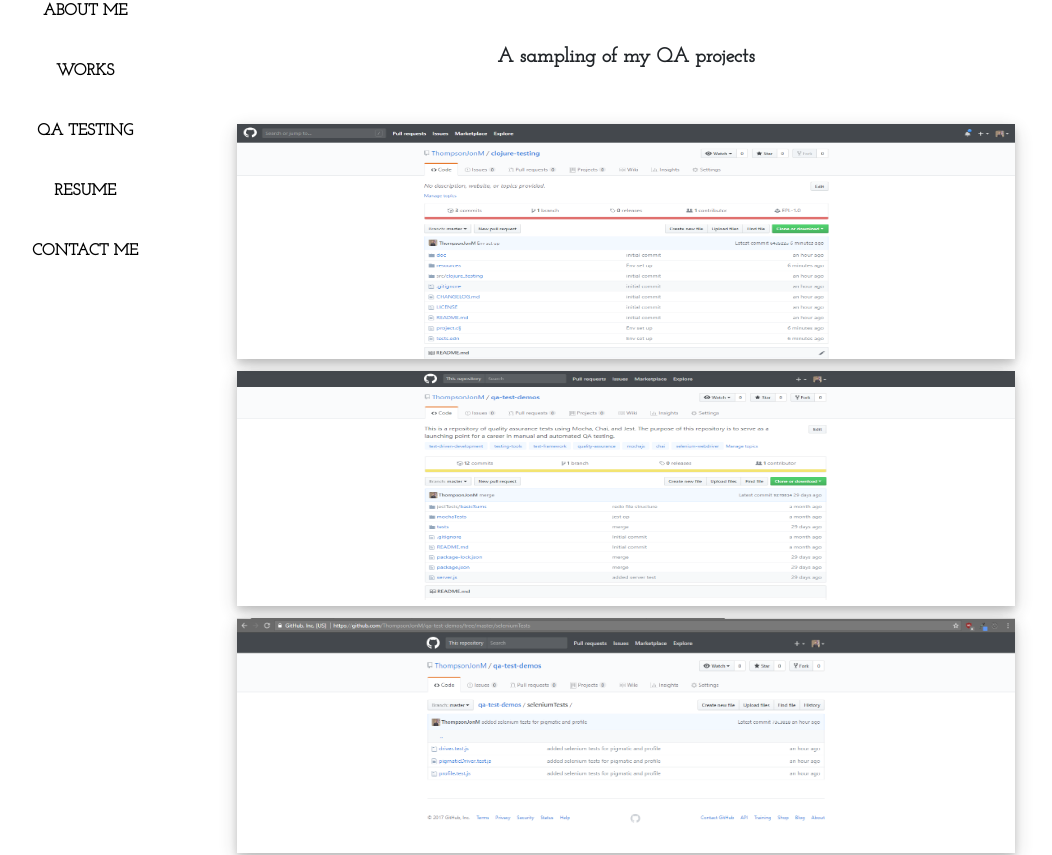
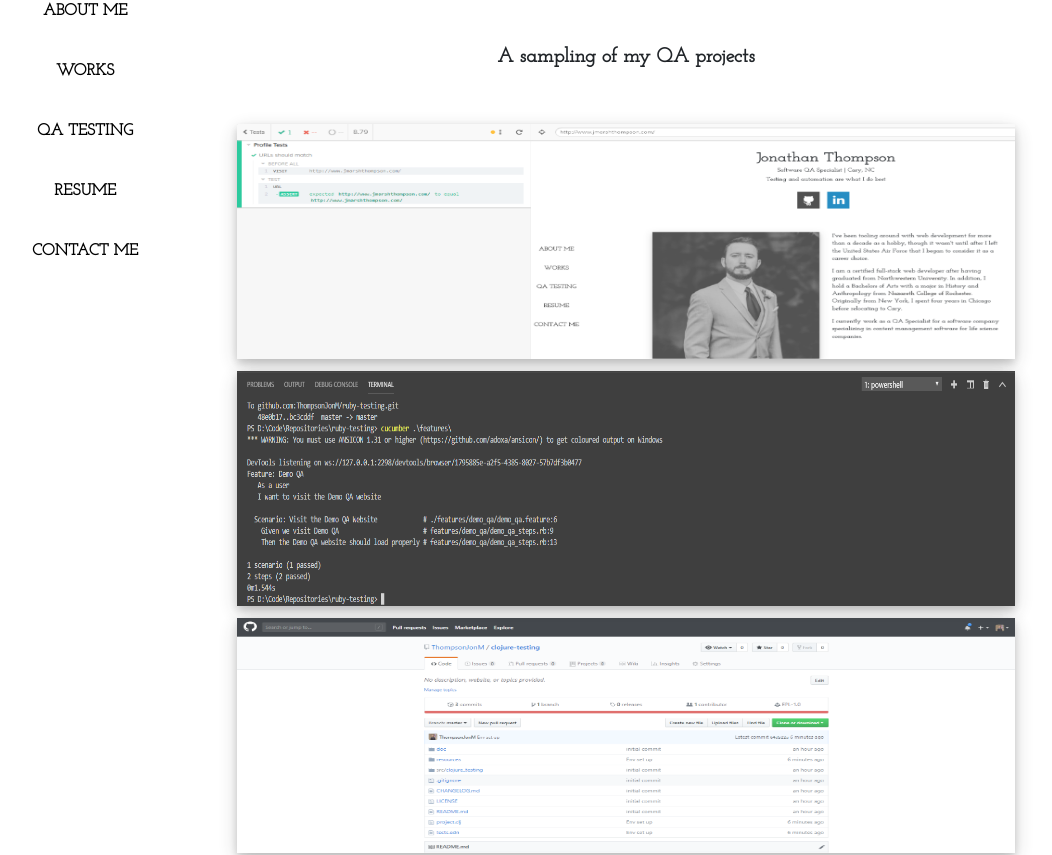
Before and after one commit to ThompsonJonM/personal-website, a React (Create React App) app in the folder client/: page /testing in a window 1280 px wide. Shown: the part 337-1192 px from the top of the page, without its empty margins (14-1066 px from the left). Built offline with nearby package versions, Linux system fonts and the light colour scheme.

Commit message:
Updates to Testing section

```diff
--- a/client/src/components/content/Testing.js
+++ b/client/src/components/content/Testing.js
@@ -3,10 +3,12 @@
 import Radium from 'radium';
 import Color from 'color';
 
+import clojureTesting from '../../assets/img/clojureTesting.png';
+import cypressTesting from '../../assets/img/cypressTesting.png';
 import nytimes from '../../assets/img/nytimes.png';
+import qaDemos from '../../assets/img/qaDemos.png';
+import rubyTesting from '../../assets/img/rubyTesting.png';
 import scraper from '../../assets/img/scraper.png'
-import qaDemos from '../../assets/img/qaDemos.png';
-import clojureTesting from '../../assets/img/clojureTesting.png';
 import seleniumDemos from '../../assets/img/seleniumDemos.png';
 
 const styles = {
@@ -35,13 +37,51 @@
                     <div className="col-12 ml-sm-auto ml-md-auto ml-lg-auto">
                         <div className='row'>
                             <div className="col-12 imageBlock">
+                                <Link to="https://github.com/ThompsonJonM/dendrology" target='_blank' className="project" name='cypressTestingLink'>
+                                    <div className='row'>
+                                        <img src={cypressTesting} alt="cypress testing display" className="img-fluid projectImg" name='cypressTestingImg'/>
+                                        <h3 className="col-12 text-center imgDescriptWide" name='cypressTestingText'>
+                                            <br/>
+                                            <br/>
+                                            <b>An automation testing repository using Cypress.io and ES6.</b>
+                                        </h3>
+                                    </div>
+                                </Link>
+                            </div>
+                        </div>
+                    </div>
+                </div>
+
+                <div className="row">
+                    <div className="col-12 ml-sm-auto ml-md-auto ml-lg-auto">
+                        <div className='row'>
+                            <div className="col-12 imageBlock">
+                                <Link to="https://github.com/ThompsonJonM/ruby-testing" target='_blank' className="project" name='rubyTestingLink'>
+                                    <div className='row'>
+                                        <img src={rubyTesting} alt="ruby testing display" className="img-fluid projectImg" name='rubyTestingImg'/>
+                                        <h3 className="col-12 text-center imgDescriptWide" name='rubyTestingText'>
+                                            <br/>
+                                            <br/>
+                                            <b>An automation testing repository using Ruby, Cucumber, and Watir webdriver.</b>
+                                        </h3>
+                                    </div>
+                                </Link>
+                            </div>
+                        </div>
+                    </div>
+                </div>
+
+                <div className="row">
+                    <div className="col-12 ml-sm-auto ml-md-auto ml-lg-auto">
+                        <div className='row'>
+                            <div className="col-12 imageBlock">
                                 <Link to="https://github.com/ThompsonJonM/clojure-testing" target='_blank' className="project" name='clojureTestingLink'>
                                     <div className='row'>
                                         <img src={clojureTesting} alt="clojure testing display" className="img-fluid projectImg" name='clojureTestingImg'/>
                                         <h3 className="col-12 text-center imgDescriptWide" name='clojureTestingText'>
                                             <br/>
                                             <br/>
-                                            <b>A testing repository using Clojure, Kaocha, Kaocha-Cucumber, and Etaoin.</b>
+                                            <b>An automation testing repository using Clojure, Kaocha, and Etaoin webdriver.</b>
                                         </h3>
                                     </div>
                                 </Link>
```
Also changed, not shown: client/src/assets/img/cypressTesting.png (added), client/src/assets/img/rubyTesting.png (added), 9 other files (tests, documents, lock files or other folders).
